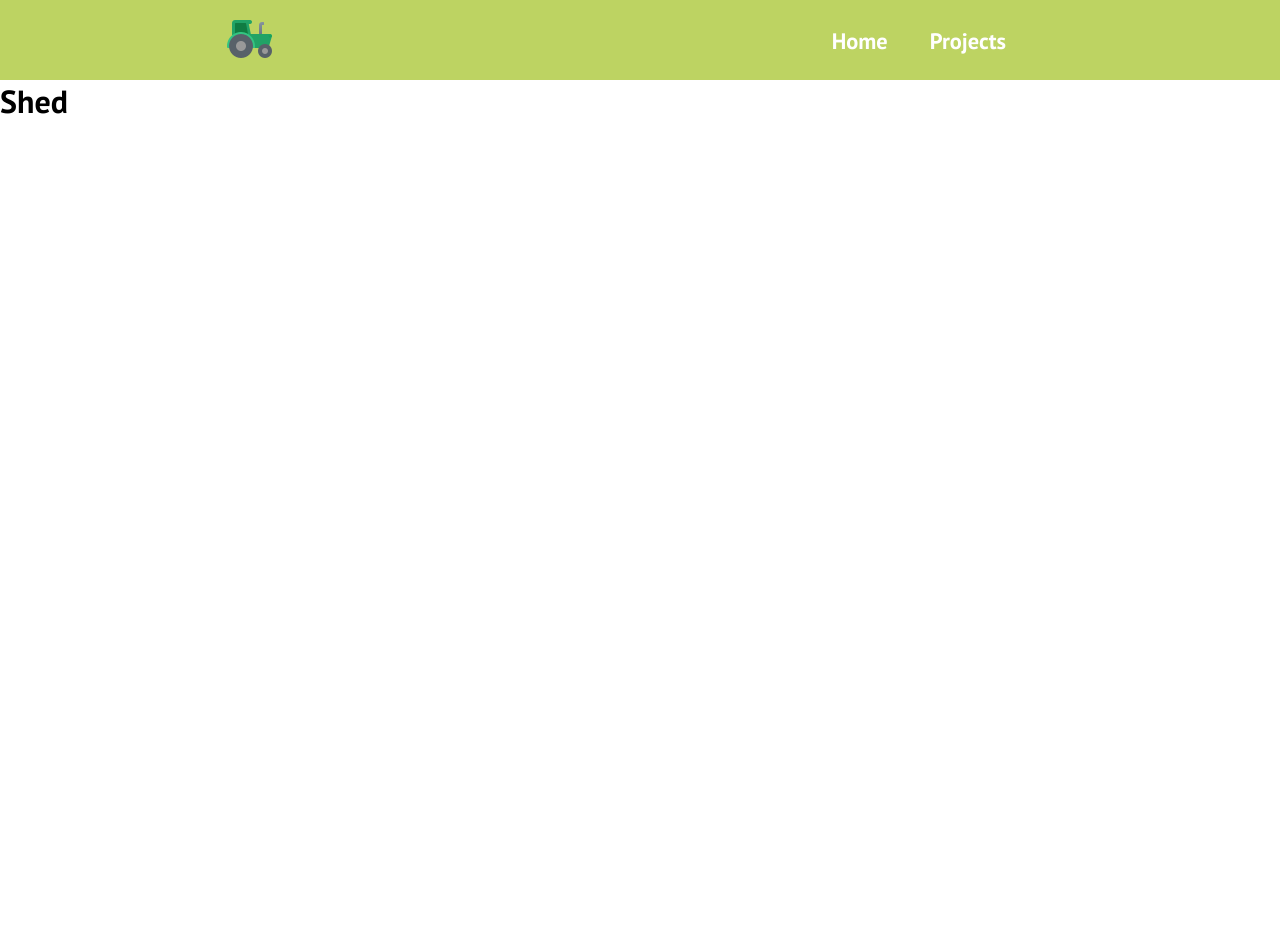
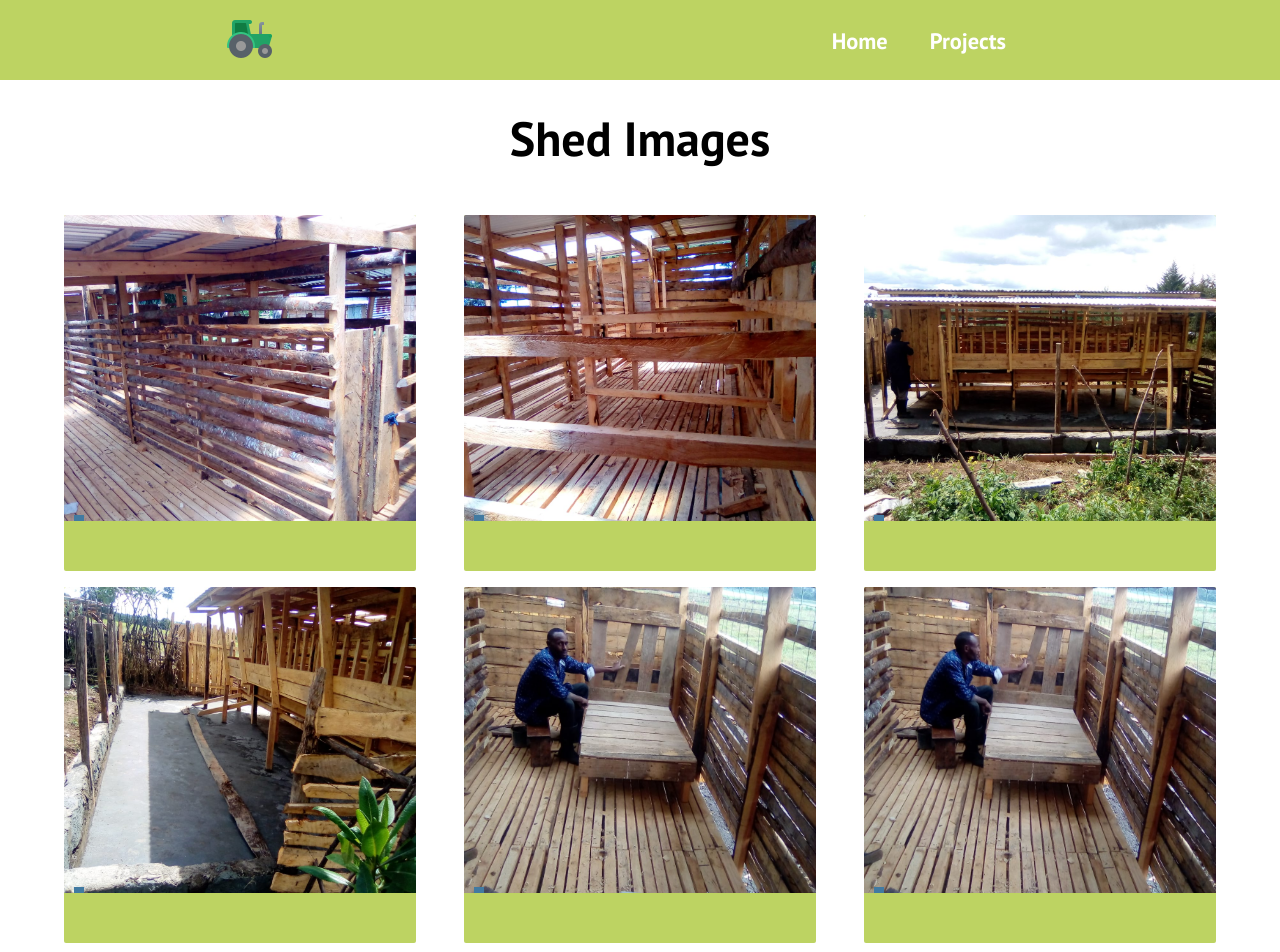
Before and after one commit to gichero/peponi-pastures, a React (Create React App) app: page /shed in a window 1280 px wide. Shown: the top 952 px of the page. Before the commit the page ends 800 px from the top, so only its background shows below. Built offline with nearby package versions, Linux system fonts and the light colour scheme.

Commit message:
shed image component added... incomplete

```diff
--- /dev/null
+++ b/src/components/Cards/ImageCards.js
@@ -0,0 +1,35 @@
+/** @format */
+
+import React from "react";
+import "./Cards.css";
+import ImageCardItem from "./CardItem/CardItem";
+import shed01 from "../../images/shed01.jpg";
+import shed02 from "../../images/shed02.jpg";
+import shed03 from "../../images/shed03.jpg";
+import shed04 from "../../images/shed04.jpg";
+import shed05 from "../../images/shed05.jpg";
+import shed06 from "../../images/shed06.jpg";
+
+const ImageCards = () => {
+	return (
+		<div className="cards">
+			<h1 className="cards__headline">Shed Images</h1>
+			<div className="cards__container">
+				<div className="cards__wrapper">
+					<ul className="cards__items">
+						<ImageCardItem src={shed01} alt="shed01" />
+						<ImageCardItem src={shed02} alt="shed02" />
+						<ImageCardItem src={shed03} alt="shed03" />
+					</ul>
+					<ul className="cards__items">
+						<ImageCardItem src={shed04} alt="shed04" />
+						<ImageCardItem src={shed05} alt="shed05" />
+						<ImageCardItem src={shed06} alt="shed06" />
+					</ul>
+				</div>
+			</div>
+		</div>
+	);
+};
+
+export default ImageCards;
--- a/src/pages/Shed.js
+++ b/src/pages/Shed.js
@@ -2,12 +2,13 @@
 
 import React from "react";
 import "../App.css";
+import ImageCards from "../components/Cards/ImageCards";
 
 const Shed = () => {
 	return (
-		<div>
-			<h1>Shed</h1>
-		</div>
+		<>
+			<ImageCards />
+		</>
 	);
 };
 
```
Also changed, not shown: src/components/Cards/ImageCardItem.js (added, +17 -0 lines), src/pages/ImageFile/ImageFile.json (added, +43 -0 lines), 1 other file (tests, documents, lock files or other folders).
